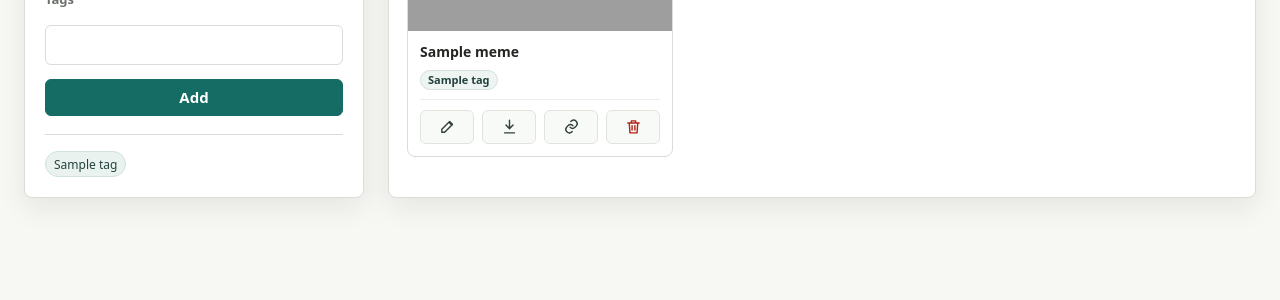
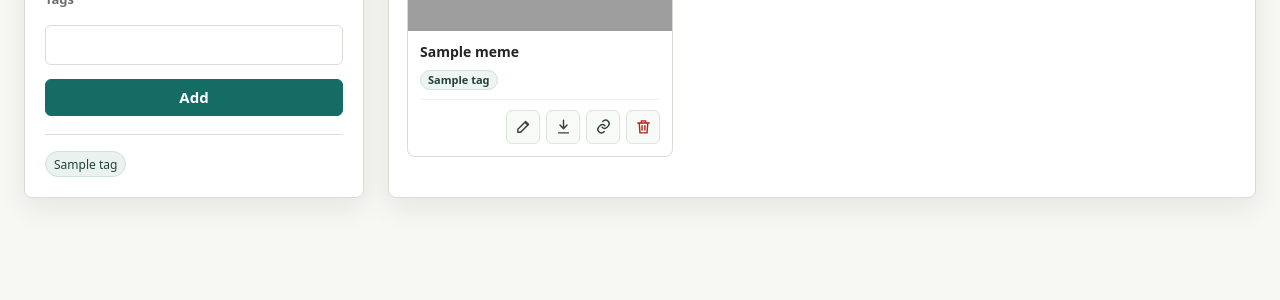
Before and after one commit to mike-cr/memes, a Django app: page / in a window 1280 px wide. Shown: the part 393-693 px from the top of the page. Run offline with Django 5.2, Linux system fonts and the light colour scheme; a user stored in the database is signed in; tables that the repository leaves empty hold one stand-in row (values such as "Sample post"); some libraries are stand-ins or nearby versions; grey boxes are pictures that could not be loaded.

Commit message:
further button fixes

```diff
--- a/static/library/styles.css
+++ b/static/library/styles.css
@@ -268,12 +268,12 @@ button {
 .card-actions {
   align-items: center;
   border-top: 1px solid #edf0ea;
-  display: grid;
-  gap: 8px;
-  grid-template-columns: repeat(4, minmax(0, 1fr));
+  display: flex;
+  flex-wrap: wrap;
+  gap: 6px;
+  justify-content: flex-end;
   max-width: 100%;
   min-width: 0;
-  overflow: hidden;
   padding-top: 10px;
   width: 100%;
 }
@@ -285,6 +285,7 @@ button {
   border-radius: 6px;
   color: #34423e;
   display: inline-flex;
+  flex: 0 0 34px;
   height: 34px;
   justify-content: center;
   min-height: 34px;
@@ -293,7 +294,7 @@ button {
   overflow: hidden;
   padding: 0;
   text-decoration: none;
-  width: 100%;
+  width: 34px;
 }
 
 .card-action:hover {
@@ -330,12 +331,12 @@ button {
 }
 
 .card-actions form {
-  display: block;
+  display: flex;
+  flex: 0 0 34px;
   margin: 0;
   max-width: 100%;
   min-width: 0;
-  overflow: hidden;
-  width: 100%;
+  width: 34px;
 }
 
 .card-actions form .card-action {
@@ -487,6 +488,6 @@ button {
   }
 
   .card-actions {
-    grid-template-columns: repeat(2, minmax(0, 1fr));
+    justify-content: flex-start;
   }
 }
```
